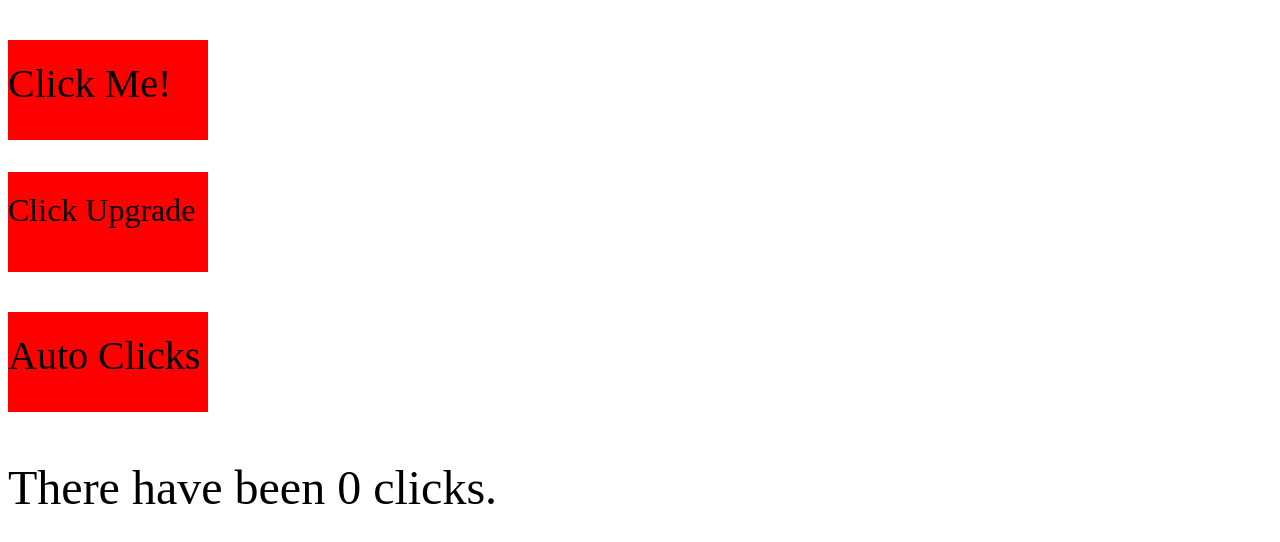
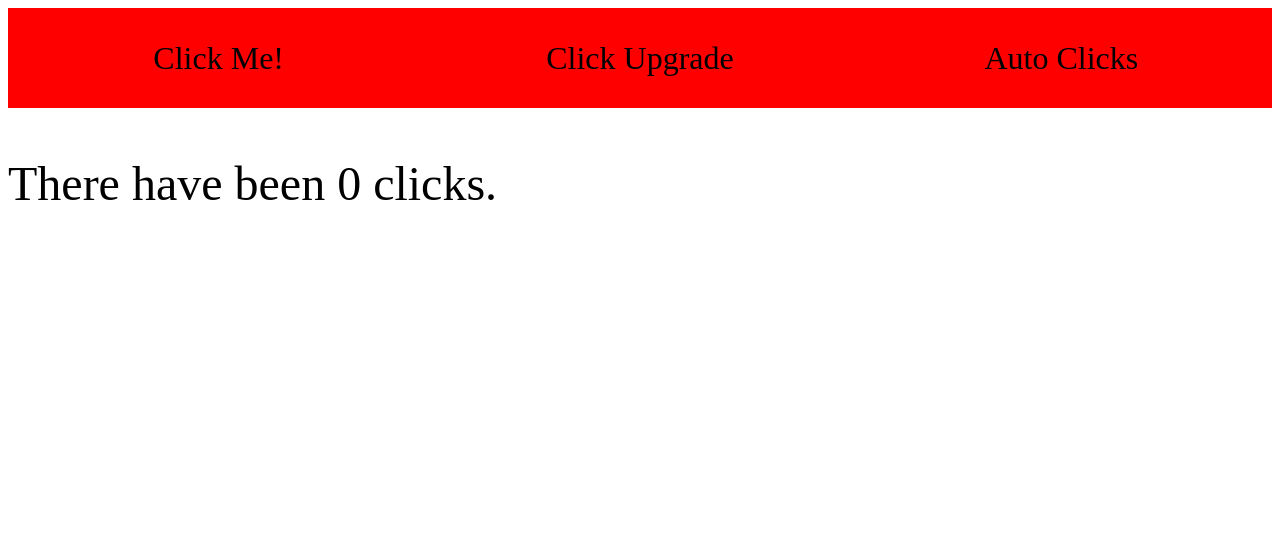
Before and after one commit to elfirl/idle-game, a plain HTML site: page index.html in a window 1280 px wide. Drawn offline with nearby package versions, Linux system fonts and the light colour scheme.

Commit message:
Styled the buttons a bit.

```diff
--- a/assets/scss/styles.scss
+++ b/assets/scss/styles.scss
@@ -1,17 +1,40 @@
+.main-div {
+	padding: 0;
+	margin: 0;
+	height: 100px;
+	list-style: none;
+
+	display: -webkit-box;
+	display: -moz-box;
+	display: -ms-flexbox;
+	display: -webkit-flex;
+	display: flex;
+
+	flex-flow: row;
+	justify-content: space-around;
+}
+
+.main-div div  {
+    -webkit-flex: 1;  /* Safari 6.1+ */
+    -ms-flex: 1;  /* IE 10 */
+    flex: 1;
+}
+
 .click-button, .upgrade-button, .auto-clicks-button {
-	width: 200px;
-	height: 100px;
+	width: 100px;
+  	height: 100px;
+  	margin: auto;
 	background: red;
+	text-align: center;
 }
 
 .click-me, .auto-clicks {
-	font-size: 2.5em;
-	padding-top: 10%;
+	font-size: 2em;
+	margin: 32px 0;
 }
 
 .upgrade-me {
 	font-size: 2em;
-	padding-top: 10%;
 }
 
 .total-click-count {
--- a/index.html
+++ b/index.html
@@ -8,6 +8,8 @@
 		<meta charset="UTF-8">
 	</head>
 	<body>
+
+		<div class="main-div">
 
 			<div class="click-button">
 				<p class="click-me">Click Me!</p>
@@ -21,6 +23,8 @@
 				<p class="auto-clicks">Auto Clicks</p>
 			</div>
 
+		</div>
+
 		<div class="total-click-count">
 			<p>There have been <span class="total-clicks"></span> clicks.</p>
 		</div>
```
Also changed, not shown: assets/styles/styles.css, 1 other file. Lines whose indentation alone changed are shown as unchanged.
